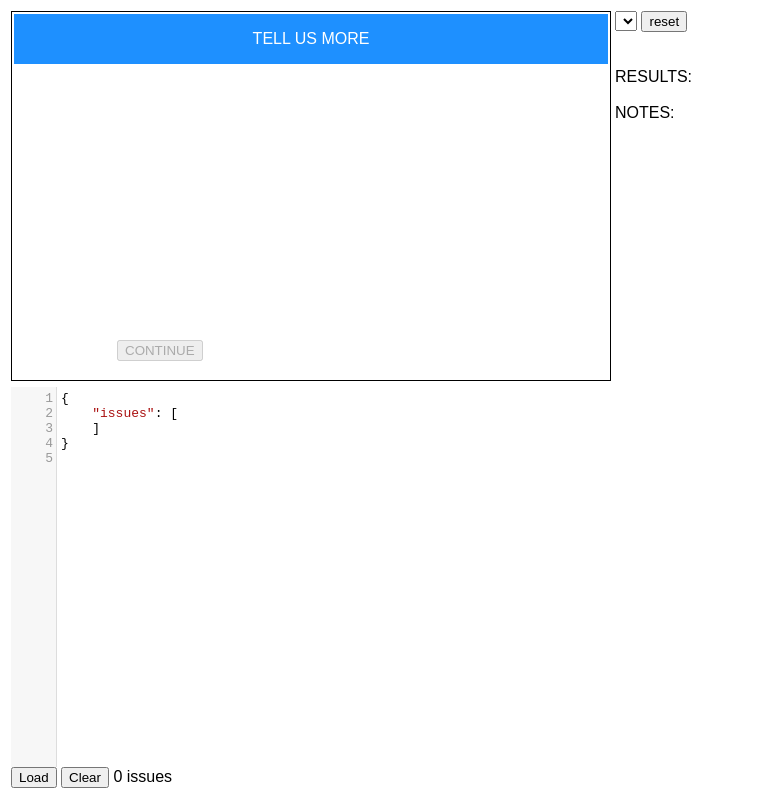
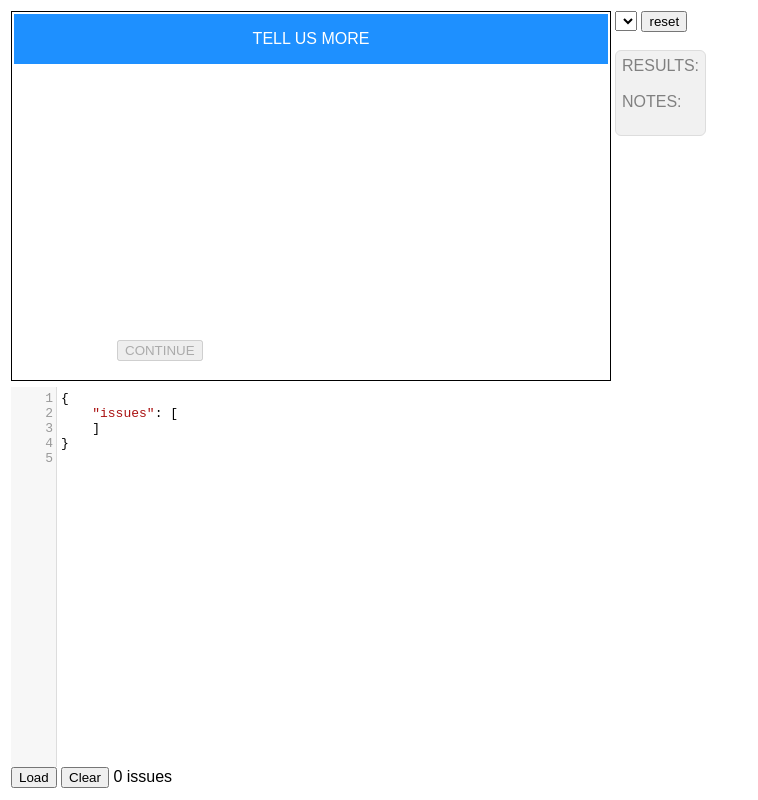
Before and after one commit to davideweaver/issuespec, a plain HTML site: page index.html in a window 1280 px wide. Shown: the whole page, without its empty margins (0-758 px from the left). Drawn offline with nearby package versions, Linux system fonts and the light colour scheme.

Commit message:
updated results display

```diff
--- a/index.html
+++ b/index.html
@@ -4,6 +4,12 @@
         <link href="https://cdnjs.cloudflare.com/ajax/libs/codemirror/5.38.0/addon/lint/lint.css" rel="stylesheet">
         <style>
             body { font-family: sans-serif; }
+            .results {
+                background-color: #f1f1f1;
+                border: 1px solid #ddd;
+                border-radius: 6px;
+                padding: 6px;
+            }
         </style>
     </head>
     <body onresize='resizeEditor()'>
@@ -54,16 +60,18 @@
                             <button onclick='javascript:changeIssue()'>reset</button>
                         </div>
                         <br>
-                        <div id='emergency'></div>
-                        <br>
-                        <div>RESULTS:</div>
+                        <div class='results'>
+                            <div style='color:gray;'>RESULTS:</div>
                             <div id='result'></div>
                             <br>
-                        <div>NOTES:</div>
+                            <div style='color:gray;'>NOTES:</div>
                             <div id='notesd1'></div>
                             <div id='noteso1'></div>
                             <div id='notesd2'></div>
                             <div id='noteso2'></div>
+                            <br>
+                            <div id='emergency' style='color:red;'></div>
+                        </div>
                     </td>
                 </tr>
             </table>
```
Lines whose indentation alone changed are shown as unchanged.
